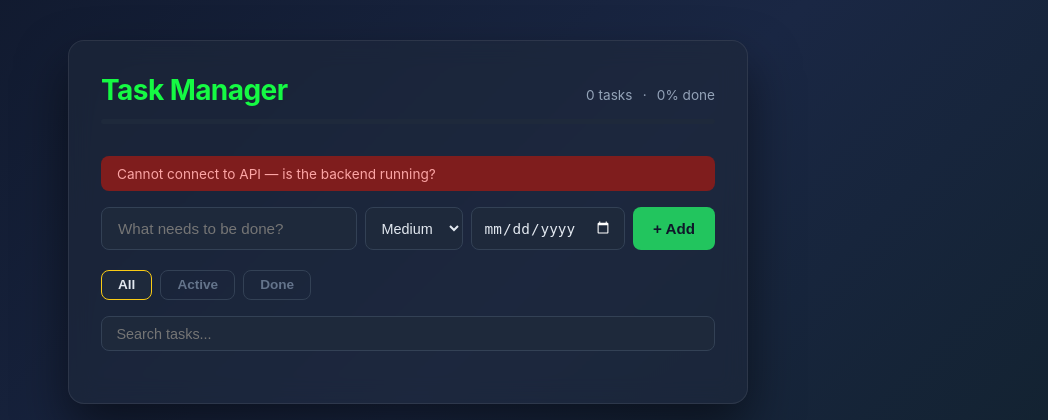
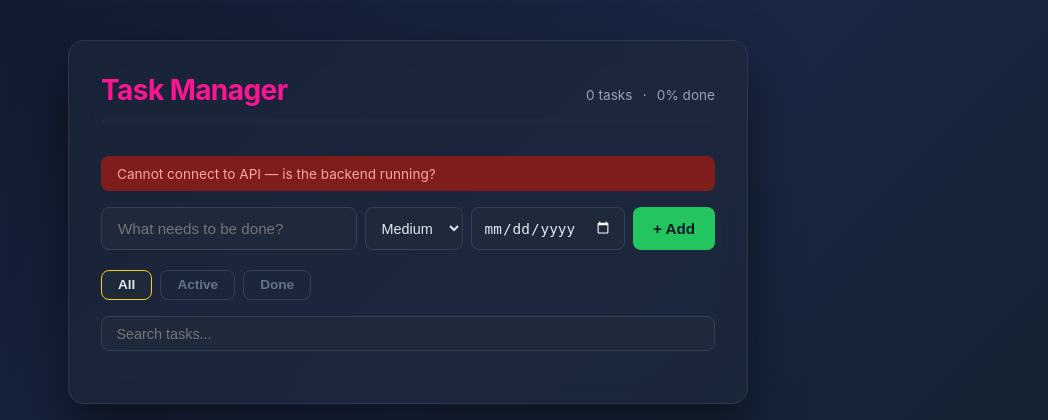
Before and after one commit to Aravindsvec/task_manager, a Python web app: template frontend/templates/index.html in a window 1280 px wide. Shown: the top 420 px of the page, without its empty margins (232-1280 px from the left). Run offline with Jinja, Linux system fonts and the light colour scheme; the template is opened without the code that fills it, so the values that code supplies are empty.

Commit message:
change to colour

```diff
--- a/frontend/static/style.css
+++ b/frontend/static/style.css
@@ -32,7 +32,7 @@ body {
 h1 {
   font-size: 1.75rem;
   font-weight: 700;
-  color: #15fa43;
+  color: #fa1593;
   letter-spacing: -0.02em;
 }
 
```
